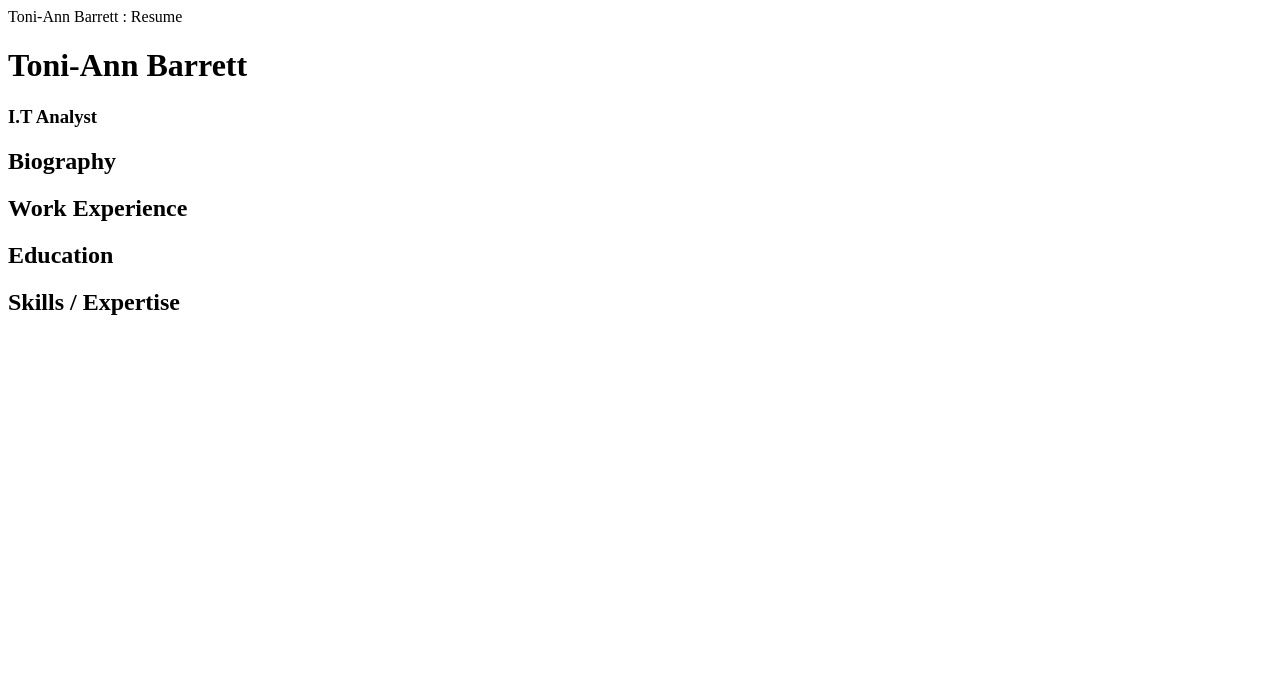
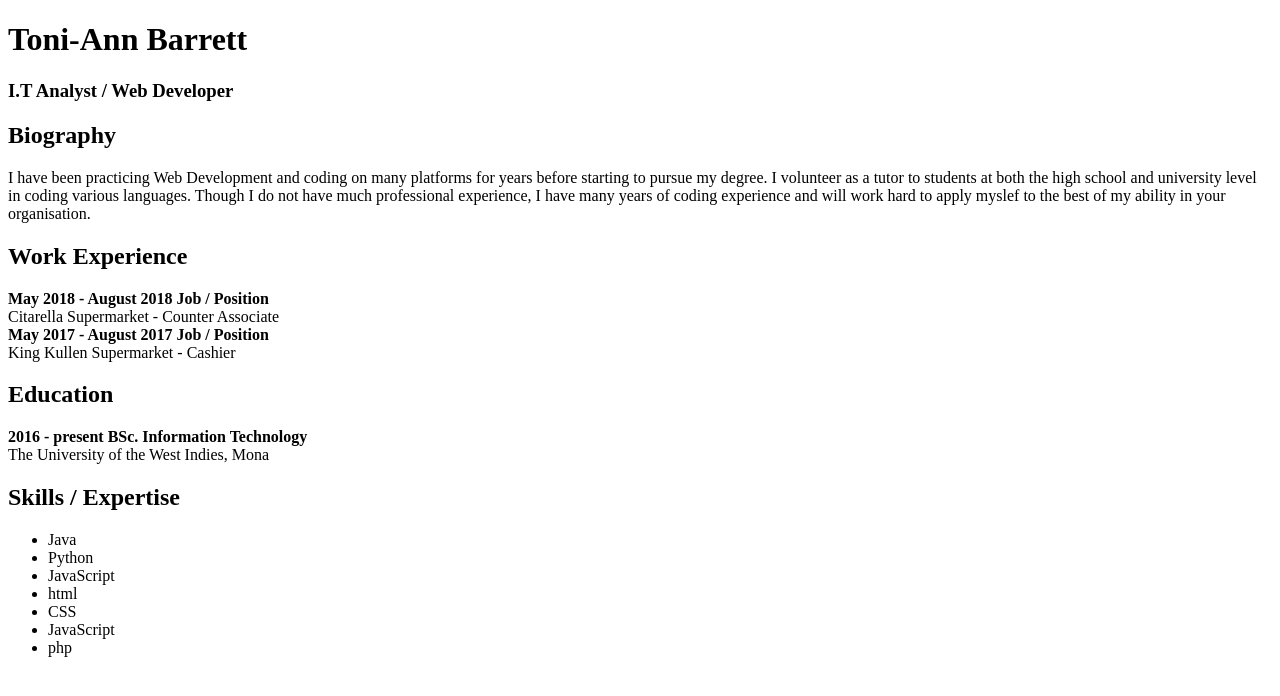
Before and after one commit to ToniAnnBarrett/toniannbarrett.github.io, a plain HTML site: page index.html in a window 1280 px wide. Drawn offline with Linux system fonts and the light colour scheme.

Commit message:
add information

```diff
--- a/index.html
+++ b/index.html
@@ -1,24 +1,43 @@
 <!DOCTYPE html>
 <html>
 
-<head> Toni-Ann Barrett : Resume
-<link href = "Assignment1style.css" rel = "stylesheet" type = "text/css"> </head>
+<head>
+<link href = "style.css" rel = "stylesheet" type = "text/css"> </head>
 <title> Toni-Ann Barrett resume </title>
 <body>
 
 <div class = "grid-container">
 	<h1> Toni-Ann Barrett </h2>
-	<h3> I.T Analyst </h3>
+	<h3> I.T Analyst / Web Developer </h3>
 	</div>
 	<p>
 		<h2> Biography </h2>
+		<p> I have been practicing Web Development and coding on many platforms for years before starting to pursue my degree. I volunteer as a tutor to students at both the high school and university level in coding various languages. Though I do not have much professional experience, I have many years of coding experience and will work hard to apply myslef to the best of my ability in your organisation. </p>
 
 	</p>
 		<h2> Work Experience </h2>
+		<p>
+		<strong>May 2018 - August 2018          Job / Position</strong> <br> Citarella Supermarket - Counter Associate<br>
+		<strong> May 2017 - August 2017  Job / Position</strong><br>
+		King Kullen Supermarket - Cashier
+
+	</p>
 
 		<h2> Education </h2>
+		<p>
+		<strong> 2016 - present  BSc. Information Technology </strong> <br> The University of the West Indies, Mona
+	</p>
 
 		<h2> Skills / Expertise </h2>
+		<ul>
+			<li> Java </li>
+			<li>Python</li>
+			<li>JavaScript</li>
+			<li>html</li>
+			<li>CSS</li>
+			<li>JavaScript</li>
+			<li>php</li>
+		</ul>
 	<p>
 
 	</p>
```
